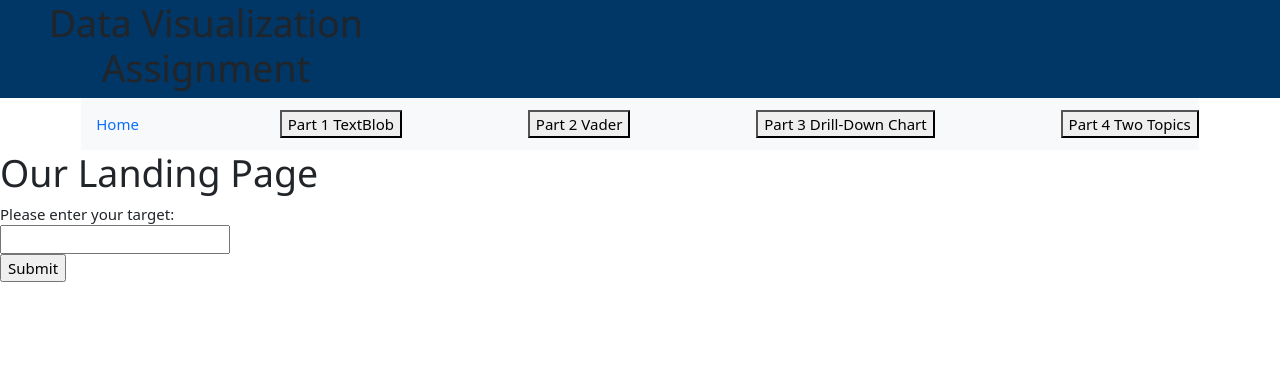
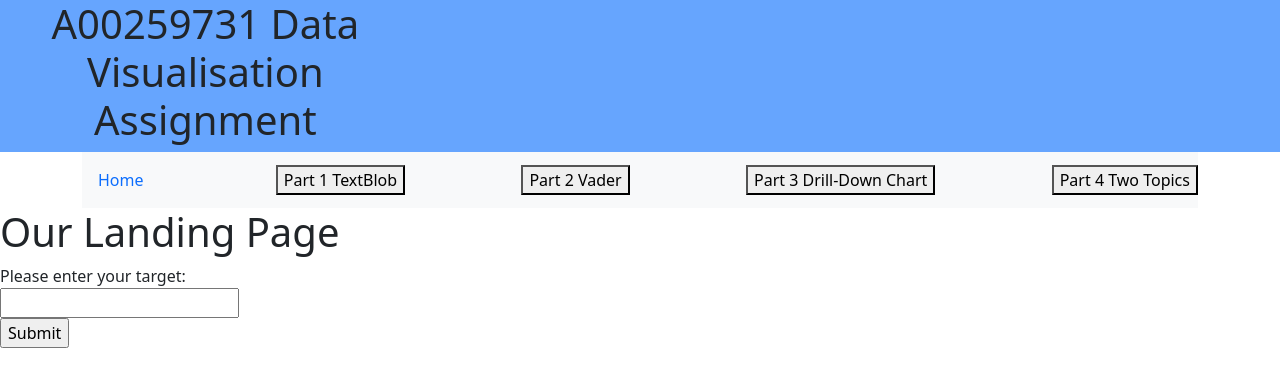
Before and after one commit to A00259731/DataVis_Project, a Flask app: page / in a window 1280 px wide. Shown: the top 387 px of the page. Run offline with Flask 2, Linux system fonts and the light colour scheme.

Commit message:
V.1.0.1
Added Plagiarism Form, Updated layout.html

```diff
--- a/templates/partials/layout.html
+++ b/templates/partials/layout.html
@@ -2,8 +2,7 @@
 <html lang="en">
 <head>
     <meta charset="UTF-8">
-    <title>Data Visualization Assignment</title>
-    <link rel="stylesheet" href="https://www.w3schools.com/w3css/4/w3.css">
+    <title>Python Flask Project</title>
     <link href="https://cdn.jsdelivr.net/npm/bootstrap@5.0.2/dist/css/bootstrap.min.css" rel="stylesheet" integrity="sha384-EVSTQN3/azprG1Anm3QDgpJLIm9Nao0Yz1ztcQTwFspd3yD65VohhpuuCOmLASjC" crossorigin="anonymous">
     <script src="https://code.highcharts.com/highcharts.js"></script>
     <script src="https://code.highcharts.com/modules/drilldown.js"></script>
@@ -12,11 +11,10 @@
     <script src="https://code.highcharts.com/modules/accessibility.js"></script>
 </head>
 <body>
-    <div class="jumbotron text-center" style="background-color: #013766">
+    <div class="jumbotron text-center" style="background-color: #66a5fe">
         <div class="row">
             <div class="col-sm2 center"></div>
-            <div class="col-sm-4 center"><h1>Data Visualization Assignment</h1></div>
-            <!--<div class="col-sm-4 center"><img src ="{{ url_for('static', filename='images/header.png') }}" height="150px"></div>-->
+            <div class="col-sm-4 center"><h1>A00259731 Data Visualisation Assignment</h1></div>
             <div class="col-sm2 center"></div>
         </div>
     </div>
```
Also changed, not shown: static/images/Lays-Logo.png (deleted), 1 other file.
